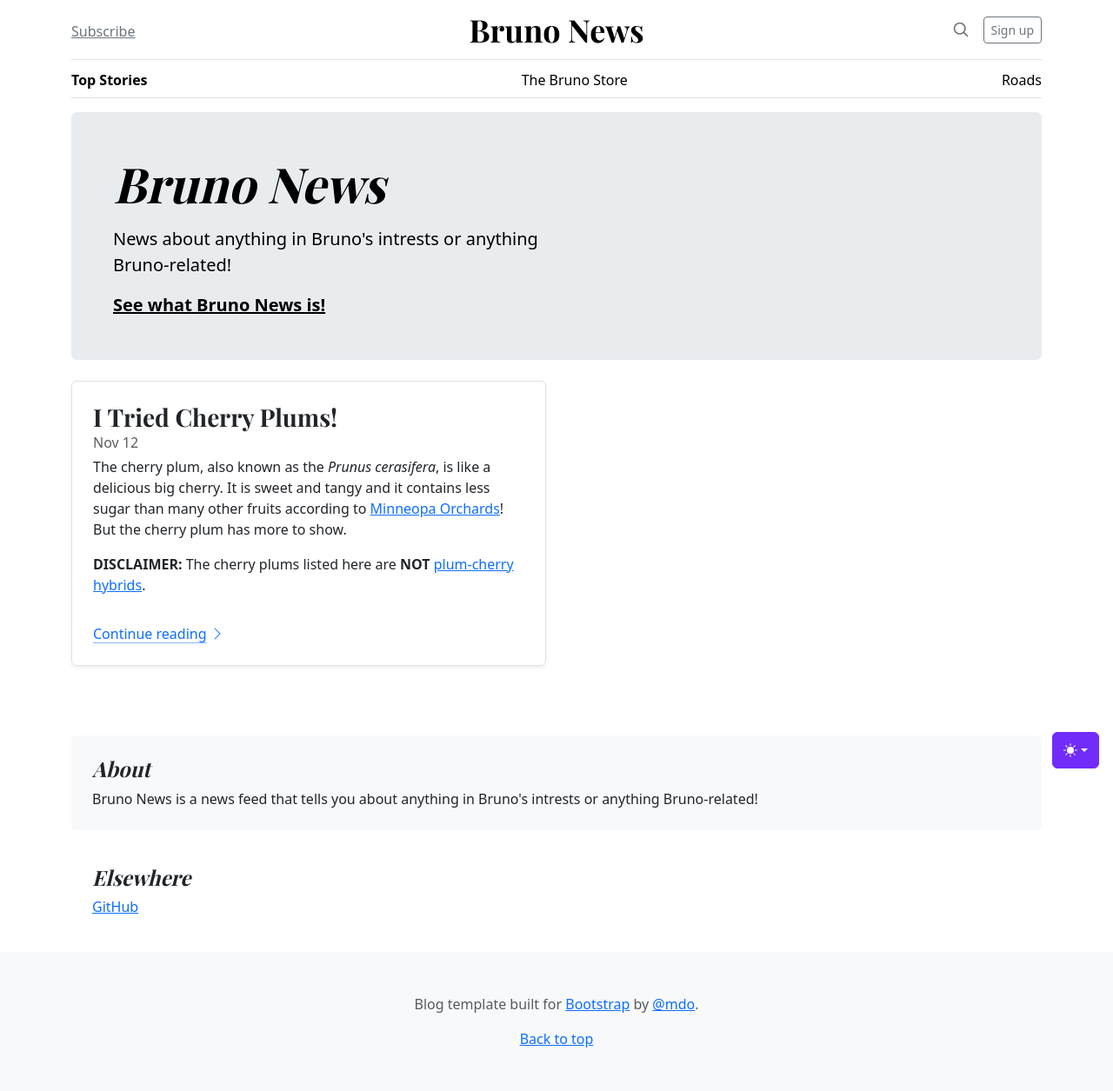
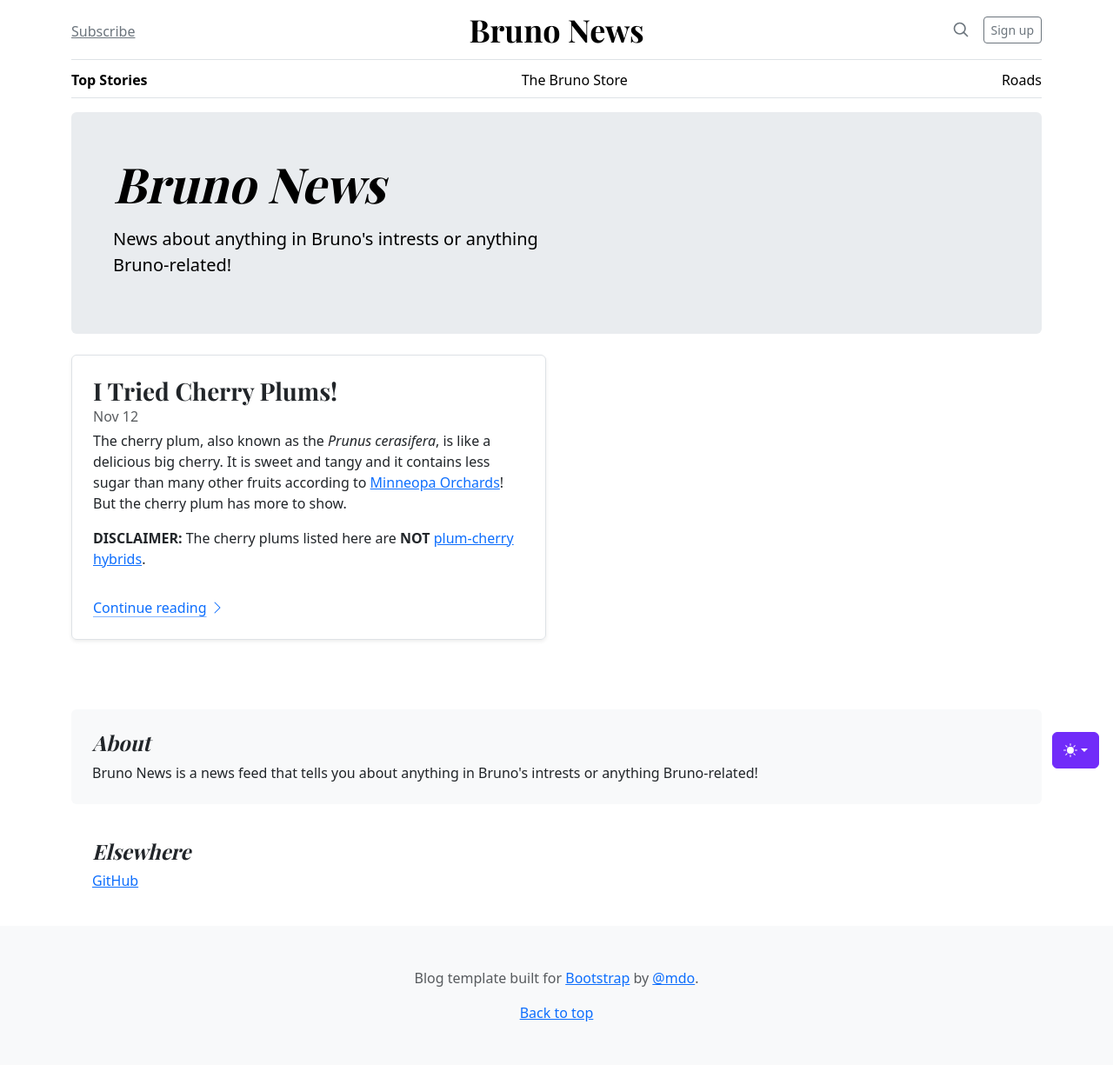
Before and after one commit to Brunozhon/bruno-news, a Jekyll site: the page built from index.html, in a window 1280 px wide. Shown: the whole page at 87% size. Built offline with Jekyll 4.4.1, drawn with Linux system fonts in a browser that asks for light colours; the list of posts is cut into pages by our own code; after the commit the page ends 1225 px from its top, so only the background shows below that.

Commit message:
Boom. Gone.

```diff
--- a/index.html
+++ b/index.html
@@ -197,7 +197,6 @@
     <div class="col-lg-6 px-0">
       <h1 class="display-4 fst-italic">Bruno News</h1>
       <p class="lead my-3">News about anything in Bruno's intrests or anything Bruno-related!</p>
-      <p class="lead mb-0"><a href="#" class="text-body-emphasis fw-bold">See what Bruno News is!</a></p>
     </div>
   </div>
 
```
